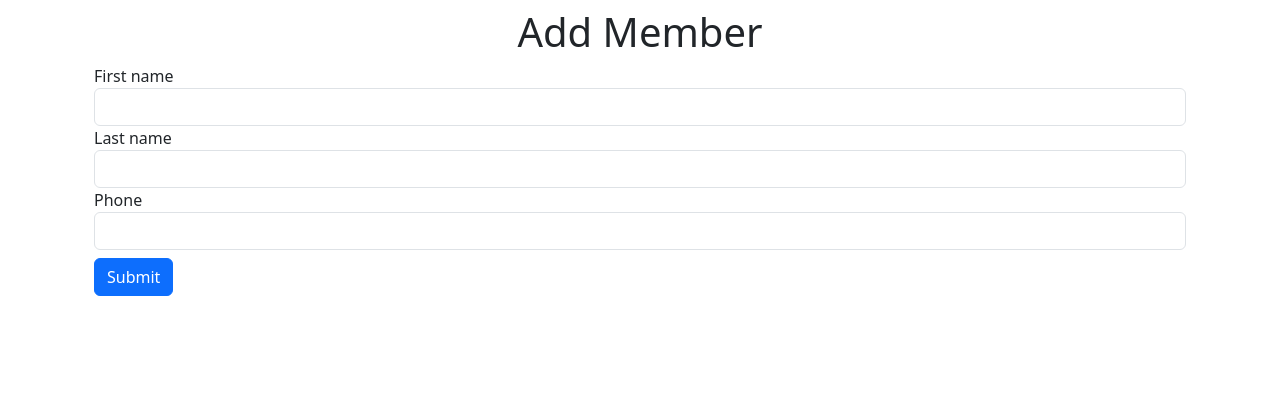
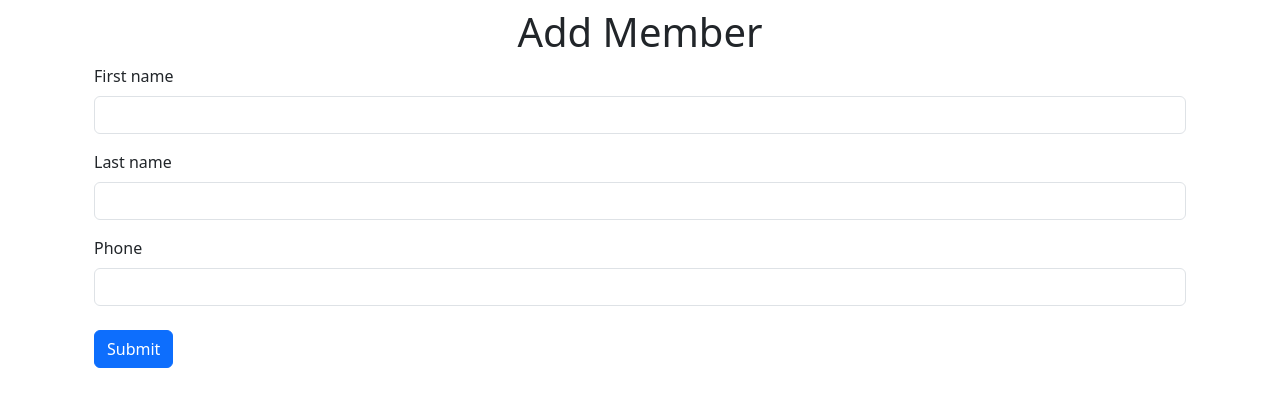
Before and after one commit to vdtheone/My_Tennis_Club, a Django app: template my_tennis_club/members/templates/add_member.html in a window 1280 px wide. Shown: the part 56-463 px from the top of the page. Run offline with Django 4.2, Linux system fonts and the light colour scheme; the template is opened without the code that fills it, so the values that code supplies are empty; some libraries are stand-ins or nearby versions.

Commit message:
update bootstrap classes

```diff
--- a/my_tennis_club/members/templates/add_member.html
+++ b/my_tennis_club/members/templates/add_member.html
@@ -1,25 +1,26 @@
 {% extends 'master.html' %}
 
 {% block title %}
-  add new menber
+  Add New Member
 {% endblock %}
 
 {% block content %}
   <div class="container my-2">
     <div class="d-flex align-items-center justify-content-center">
-        <h1>Add Member</h1>
+      <h1>Add Member</h1>
     </div>
-    <form method="post">{% csrf_token %}
-      <div class="form-group">
-        <label for="first_name">First name</label>
+    <form method="post">
+      {% csrf_token %}
+      <div class="mb-3">
+        <label for="first_name" class="form-label">First name</label>
         <input type="text" class="form-control" id="first_name" name="first_name" aria-describedby="textHelp" />
       </div>
-      <div class="form-group">
-        <label for="last_name">Last name</label>
+      <div class="mb-3">
+        <label for="last_name" class="form-label">Last name</label>
         <input type="text" class="form-control" id="last_name" name="last_name" aria-describedby="textHelp" />
       </div>
-      <div class="form-group">
-        <label for="phone_num">Phone</label>
+      <div class="mb-3">
+        <label for="phone_num" class="form-label">Phone</label>
         <input type="number" class="form-control" id="phone_num" name="phone_num" />
       </div>
       <button type="submit" class="btn btn-primary my-2">Submit</button>
```
